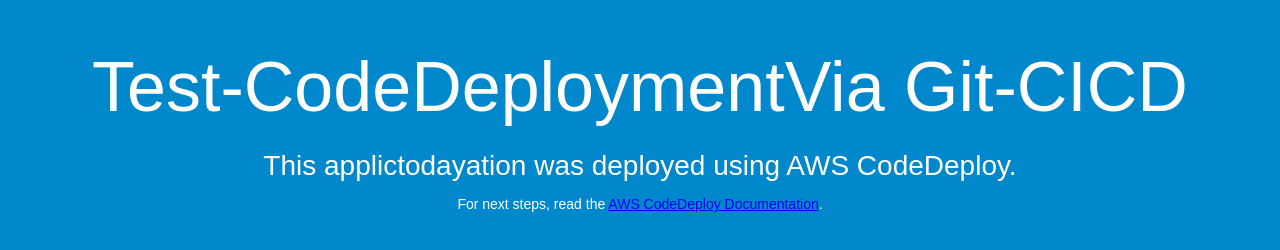
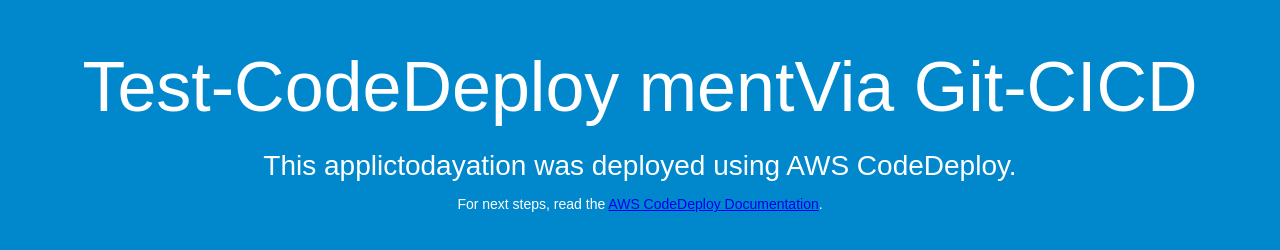
Before and after one commit to xenon-abhi/test-jenkins, a plain HTML site: page index.html in a window 1280 px wide. Drawn offline with Linux system fonts and the light colour scheme.

Commit message:
Update index.html

```diff
--- a/index.html
+++ b/index.html
@@ -26,7 +26,7 @@
 </head>
 <body>
   <div align="center">
-    <h1>Test-CodeDeploymentVia Git-CICD</h1>
+    <h1>Test-CodeDeploy mentVia Git-CICD</h1>
     <h2>This applictodayation was deployed using AWS CodeDeploy.</h2>
     <p>For next steps, read the <a href="http://aws.amazon.com/documentation/codedeploy">AWS CodeDeploy Documentation</a>.</p>
   </div>
```
